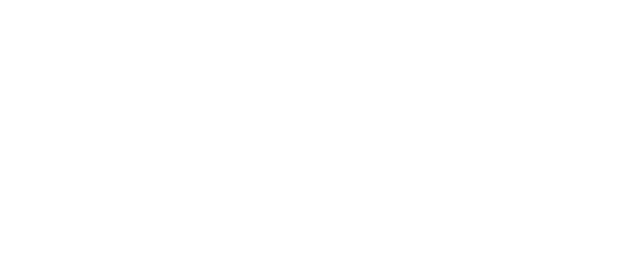
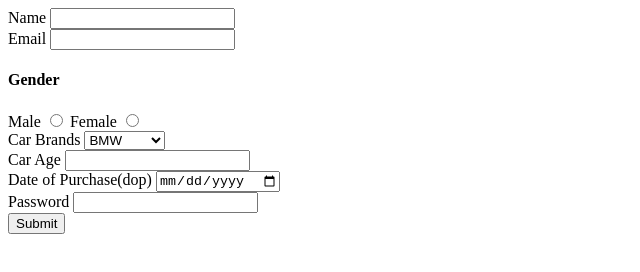
Before and after one commit to acciojob/car-insurance-form-anishasan745, a website: page main.html in a window 1280 px wide. Shown: the whole page, without its empty margins (0-640 px from the left). Drawn offline with Linux system fonts and the light colour scheme.

Commit message:
created a submission

```diff
--- a/main.html
+++ b/main.html
@@ -8,6 +8,39 @@
 
 <body>
 	<!-- the entire body must be written by student -->
+
+	<form method="post">
+		<label for="name">Name</label>
+		<input type="text" id="name" required>
+<br>
+		<label for="email">Email</label>
+		<input type="email" required>
+<br>
+		<h4>Gender</h4>
+		<label for="gender_m">Male</label>
+		<input type="radio" id="gender_m" name="gender" required>
+
+		<label for="gender_f">Female</label>
+		<input type="radio" id="gender_f" name="gender" required>
+<br>
+		<label for="car_brands">Car Brands</label>
+		<select id="car_Brands">
+			<option>BMW</option>
+			<option>Audi</option>
+			<option>Mercedes</option>
+		</select>
+<br>
+		<label for="age">Car Age</label>
+		<input type="number" id="carage" name="carage" required>
+<br>
+		<label for="date">Date of Purchase(dop)</label>
+		<input type="date" id="dop" name="dop" required>
+<br>
+		<label for="password">Password</label>
+		<input type="password" id="password" required>
+<br>
+		<button type="submit">Submit</button>
+	</form>
     <script type="text/javascript" src="./script.js">
 </script>
 
```
